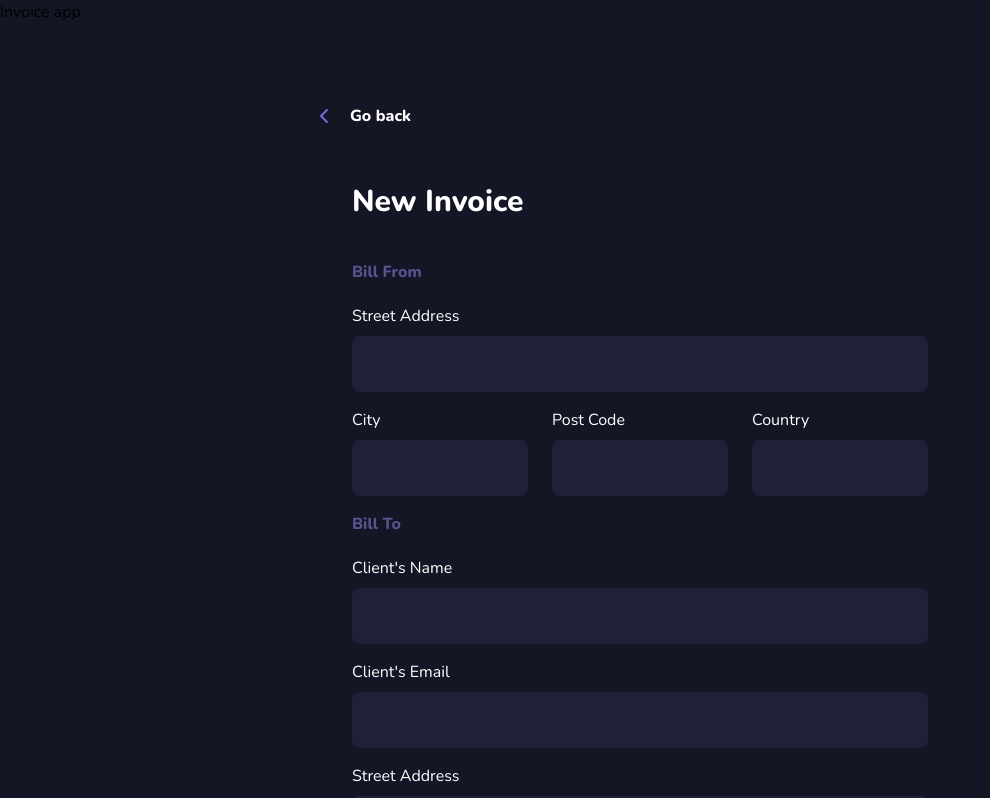
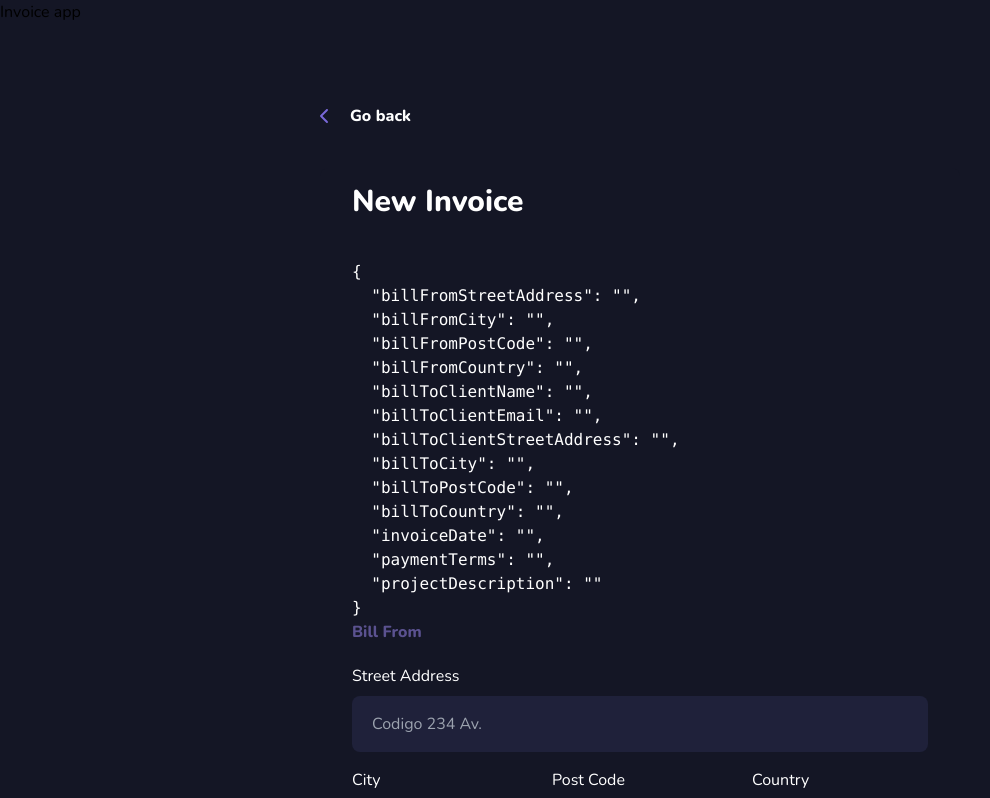
Before and after one commit to victorvzn/bootcamp-especialista-vue3, a Vue app: page /invoice/new in a window 1280 px wide. Shown: the top 798 px of the page, without its empty margins (0-990 px from the left). Built offline with nearby package versions, Linux system fonts and the light colour scheme.

Commit message:
semana06, dia02, añadiendo BaseInput component

```diff
--- /dev/null
+++ b/src/components/shared/BaseInput.vue
@@ -0,0 +1,28 @@
+<script setup>
+defineOptions({
+  inheritAttrs: false
+})
+
+defineProps({
+  label: {
+    type: String,
+    default: 'Base label'
+  },
+  modelValue: {
+    type: [String, Number],
+    default: ''
+  }
+})
+</script>
+
+<template>
+  <label class="text-white flex flex-col gap-2 mb-4">
+    {{ label }}
+    <input
+      type="text"
+      class="w-full py-4 px-5 rounded-lg bg-[#1f213a]"
+      v-bind="$attrs"
+      @input="$emit('update:modelValue', $event.target.value)"
+    />
+  </label>
+</template>
--- a/src/views/InvoiceNewView.vue
+++ b/src/views/InvoiceNewView.vue
@@ -1,5 +1,8 @@
 <script setup>
 import { ref } from 'vue'
+
+import BaseInput from '../components/shared/BaseInput.vue';
+
 const form = ref({
   billFromStreetAddress: '',
   billFromCity: '',
@@ -33,13 +36,18 @@ import { ref } from 'vue'
         <h3 class="text-3xl font-extrabold">New Invoice</h3>
       </div>
 
+      <pre class="text-white">{{ form }}</pre>
+
       <form @submit.prevent="onSubmit">
         <h4 class="text-[#5b5290] font-bold mb-5">Bill From</h4>
 
-        <label class="text-white flex flex-col gap-2 mb-4">
-          Street Address
-          <input type="text" class="w-full py-4 px-5 rounded-lg bg-[#1f213a]" v-model="form.billFromStreetAddress" />
-        </label>
+        <BaseInput
+          type="text"
+          required
+          placeholder="Codigo 234 Av."
+          label="Street Address"
+          v-model="form.billFromStreetAddress"
+       />
 
         <div class="flex gap-6">
           <label class="text-white flex flex-col gap-2 mb-4">
```
Also changed, not shown: 1 other file (tests, documents, lock files or other folders). Lines whose indentation alone changed are shown as unchanged.
